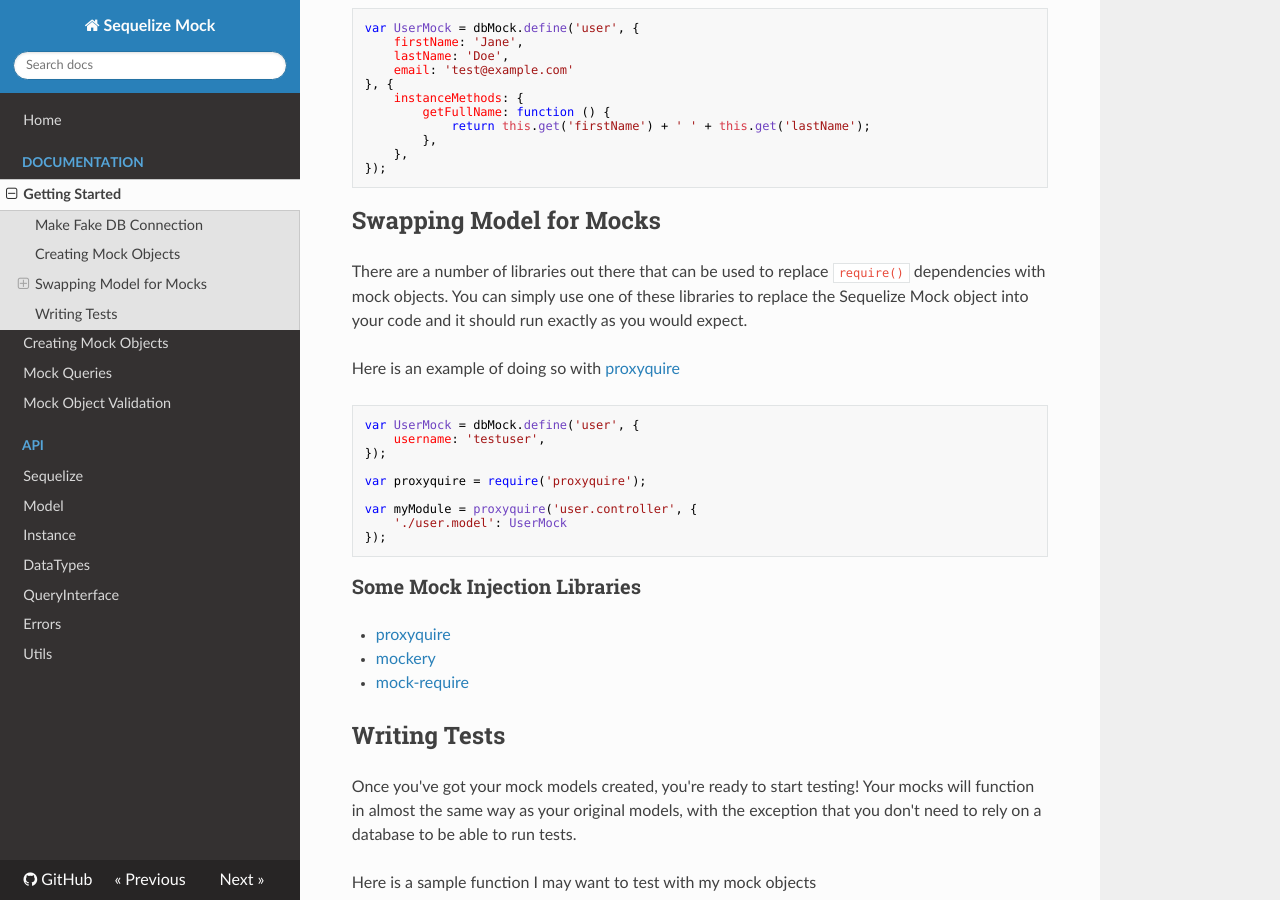
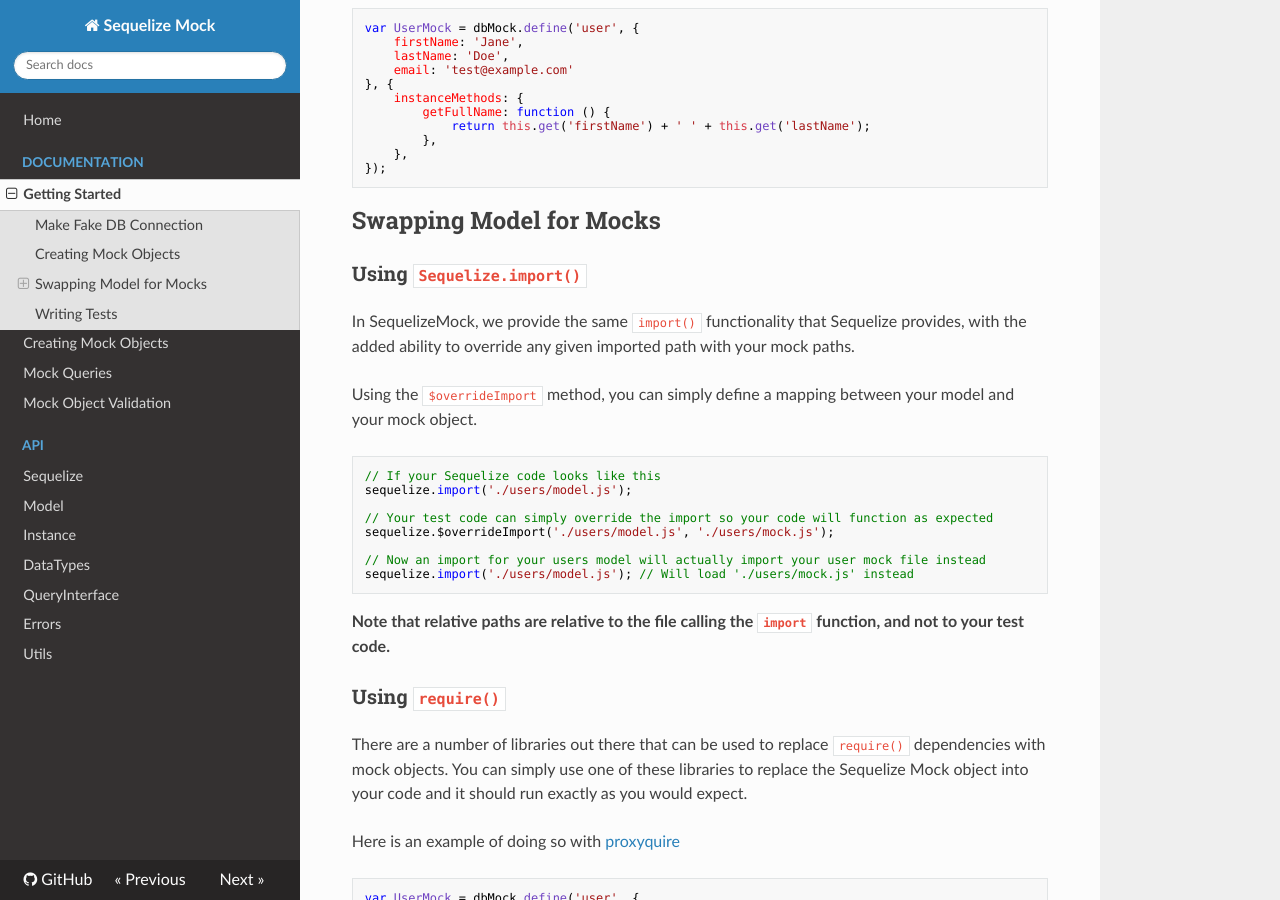
Before and after one commit to BlinkUX/sequelize-mock, an MkDocs documentation site: the page built from docs/docs/getting-started.md, in a window 1280 px wide and 900 px high, scrolled down 693 px. Built offline with MkDocs 1.6.1, drawn with Linux system fonts in a browser that asks for light colours; nearby versions of some CDN libraries; old or Windows-style settings are respelled for this version of MkDocs.

Commit message:
Add `import` to Getting Started Documentation

````diff
--- a/docs/docs/getting-started.md
+++ b/docs/docs/getting-started.md
@@ -38,6 +38,27 @@ var UserMock = dbMock.define('user', {
 
 ## Swapping Model for Mocks
 
+### Using `Sequelize.import()`
+
+In SequelizeMock, we provide the same `import()` functionality that Sequelize provides, with the added ability to override any given imported path with your mock paths.
+
+Using the `$overrideImport` method, you can simply define a mapping between your model and your mock object.
+
+```javascript
+// If your Sequelize code looks like this
+sequelize.import('./users/model.js');
+
+// Your test code can simply override the import so your code will function as expected
+sequelize.$overrideImport('./users/model.js', './users/mock.js');
+
+// Now an import for your users model will actually import your user mock file instead
+sequelize.import('./users/model.js'); // Will load './users/mock.js' instead
+```
+
+**Note that relative paths are relative to the file calling the `import` function, and not to your test code.**
+
+### Using `require()`
+
 There are a number of libraries out there that can be used to replace `require()` dependencies with mock objects. You can simply use one of these libraries to replace the Sequelize Mock object into your code and it should run exactly as you would expect.
 
 Here is an example of doing so with [proxyquire](https://www.npmjs.com/package/proxyquire)
@@ -54,7 +75,7 @@ var myModule = proxyquire('user.controller', {
 });
 ```
 
-### Some Mock Injection Libraries
+#### Some Mock Injection Libraries
  * [proxyquire](https://www.npmjs.com/package/proxyquire)
  * [mockery](https://www.npmjs.com/package/mockery)
  * [mock-require](https://www.npmjs.com/package/mock-require)
````
